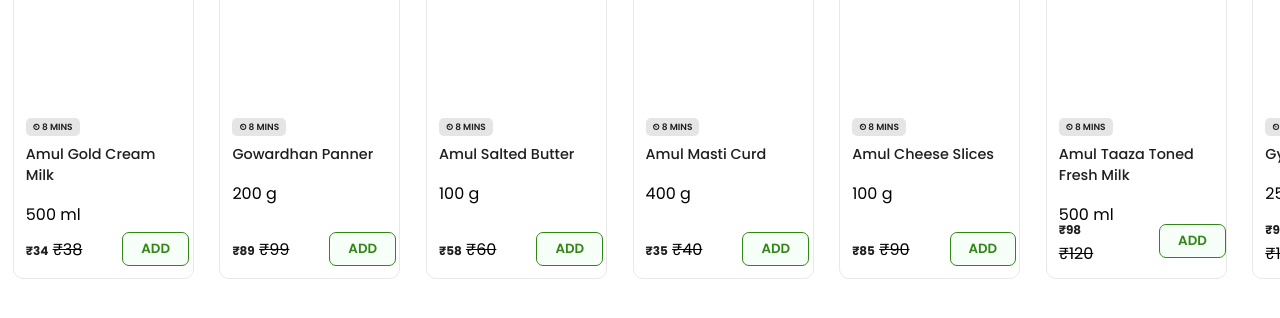
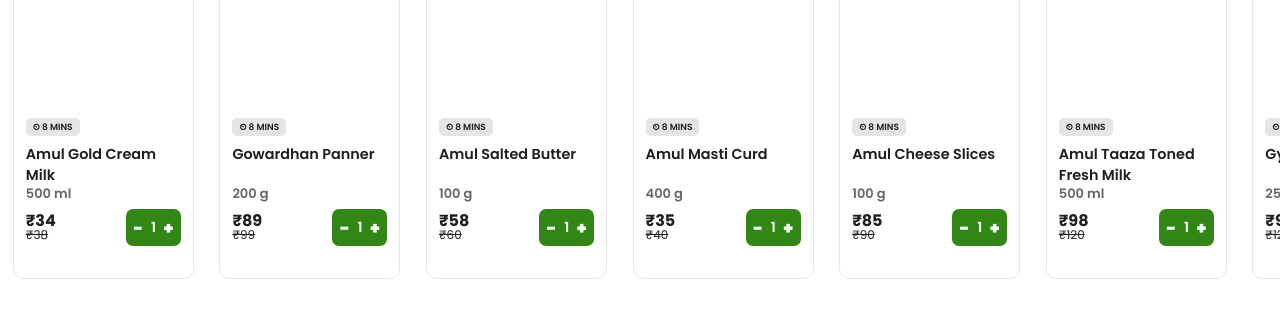
Before and after one commit to gmprinceyt/Blinkit-Clone, a plain HTML site: page index.html in a window 1280 px wide. Shown: the part 442-760 px from the top of the page. Drawn offline with Linux system fonts and the light colour scheme; a web font is replaced by a local one.

Commit message:
Add Cart Button

```diff
--- a/index.html
+++ b/index.html
@@ -130,11 +130,16 @@
             <p class="product-name"></p>
             <p class="quantity" ></p>
             <div class="addbtn-price">
-              <div>
-                <strong class="product-price"></strong>
+              <div class="product-price">
+                <strong class="product-price1"></strong>
                 <del class="discountPrice"></del>
               </div>
-              <button class="addToCartBtn">ADD</button>
+              <!-- <button class="normalBtn">ADD</button> -->
+              <div class="addToCartBtn">
+                <button>-</button>
+                <p>1</p>
+                <button>+</button>
+              </div>
             </div>
           </div>
         </template>
--- a/media.css
+++ b/media.css
@@ -55,14 +55,15 @@
   }
 
   .right button {
-    position: fixed;
+    /* position: fixed;
     bottom: 12px;
     left: 50%;
     transform: translateX(-50%);
     width: calc(100% - 20px);
     font-size: 12px;
     padding: 15px 10px;
-    box-shadow:  0 0 5px 0px rgba(0, 0, 0, 0.3);
+    box-shadow:  0 0 5px 0px rgba(0, 0, 0, 0.3);  */
+    display: none;
   }
 
   .banner2 .BannerItems {
--- a/script.js
+++ b/script.js
@@ -67,7 +67,7 @@
   clone.querySelector("img").src = image;
   clone.querySelector(".product-name").textContent = name;
   clone.querySelector(".quantity").textContent = quantity;
-  clone.querySelector(".product-price").textContent = `₹${price}`;
+  clone.querySelector(".product-price1").textContent = `₹${price}`;
   clone.querySelector('del').innerText = `₹${discountPrice}`;
 
 
--- a/style.css
+++ b/style.css
@@ -79,7 +79,7 @@
 }
 
 .searchBar #search {
-  color : #bbb9b9;
+  color: #bbb9b9;
   font-size: 0.9rem;
   font-weight: 400;
 }
@@ -134,9 +134,11 @@
 .BannerItems {
   flex-basis: 23%;
   margin: 1%;
+  cursor: pointer;
 }
 
 .banner2 img {
+
   width: 100%;
 }
 
@@ -153,13 +155,16 @@
   flex-wrap: wrap;
   padding: 0px 10px;
   margin-bottom: 14px;
+
 }
 
 .cetegory .cetegoryItem {
-  padding: 10px ;
+  padding: 10px;
   border-radius: 5px;
   text-align: center;
   flex-basis: 9%;
+    cursor: pointer;
+
   margin: 1%;
 }
 
@@ -173,7 +178,7 @@
   padding: 10px;
   padding-bottom: 0px;
   border-radius: 7px;
-  background-color: #ECF5FF;
+  background-color: #ecf5ff;
   width: 100%;
 }
 
@@ -208,7 +213,6 @@
   border: 1px solid #e8e8e8;
   border-radius: 10px;
   margin: 1%;
-position: relative;
   min-height: 320px;
   max-height: 320px;
   padding: 12px;
@@ -243,44 +247,84 @@
 .product .product-page .product-detials .product-name {
   font-size: 0.9rem;
   color: #1f1f1f;
-  font-weight: 500;
-  margin-bottom: 16px;
+  font-weight: 600;
+  width: 100%;
+  height: 40px;
+  overflow-y: hidden;
 }
-.product .product-page .product-detials .quntity {
-  font-size: 12px;
+.product .product-page .product-detials .quantity {
+  font-size: 13px;
   color: #666666;
-  margin-bottom: 15px;
+  width: 100%;
+  height: 25px;
+  font-weight: 600;
 }
 
 .product .product-page .product-detials .addbtn-price {
   display: flex;
   align-items: center;
-  position: absolute;
-  gap: 40px;
-  bottom: 12px;
-  left: 12px;
   justify-content: space-between;
 }
 .product .product-page .product-detials .addbtn-price .product-price {
-  font-size: 12px;
+  display: flex;
+  flex-direction: column;
+  font-size: 16px;
+  line-height: 14px;
   color: #1f1f1f;
 }
 
-.product .product-page .product-detials .addbtn-price .addToCartBtn {
+.product
+  .product-page
+  .product-detials
+  .addbtn-price
+  .product-price
+  .discountPrice {
+  font-size: 12px;
+}
+
+.product .product-page .product-detials .addbtn-price .normalBtn {
   padding: 6px 18px;
   color: #318616;
   border: 1px solid #318616;
   background-color: #f7fff9;
   border-radius: 7px;
   font-weight: 600;
+  outline: none;
+    cursor: pointer;
 }
+
+.product .product-page .product-detials .addbtn-price .addToCartBtn {
+  width: 55px;
+  height: 37px;
+  color: #f7fff9;
+  border: none ;
+  background-color: #318616;
+  border-radius: 7px;
+  font-weight: 600;
+  outline: none;
+  align-items: center;
+  justify-content: space-evenly;
+  display: flex;
+  font-size:14px;
+}
+
+.product .product-page .product-detials .addbtn-price .addToCartBtn button{
+  border: none;
+  background-color: transparent;
+  color: #f7fff9;
+  font-size:17px;
+  font-weight: 900;
+  outline: none;
+  cursor: pointer;
+}
+
 
 /* Search Bar Animation  */
 
 #search {
-  color:#F8F8F8;
-  animation-name: '';
-  animation-name: '';
+  color: #f8f8f8;
+  animation-name: "";
+  animation-name: "";
   animation-duration: 1s;
   animation-timing-function: ease;
   animation-iteration-count: 1;
```
